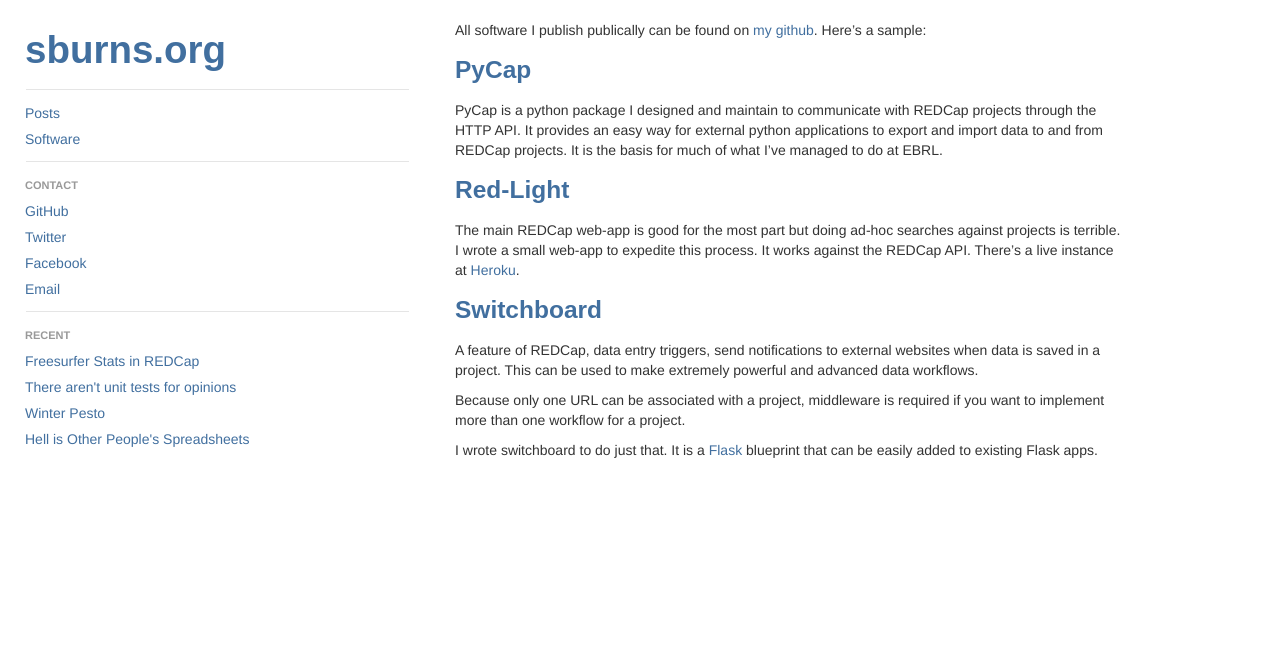
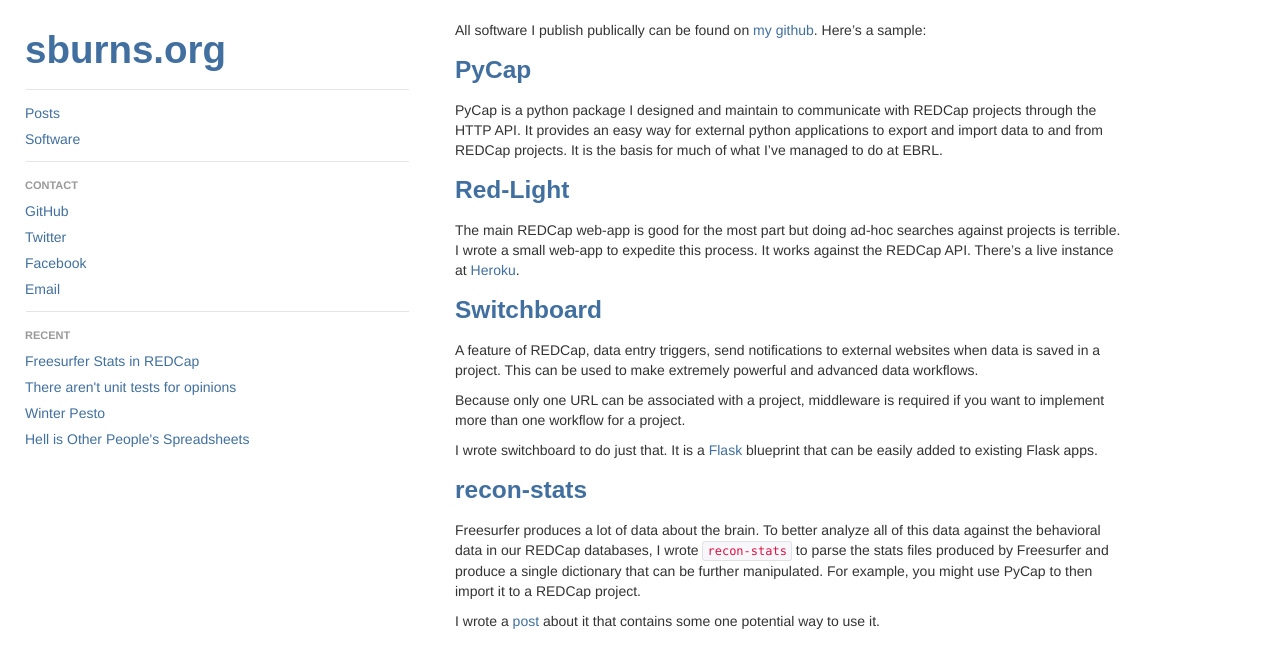
Before and after one commit to sburns/sburns.github.com, a Jekyll site: the page built from software.md, in a window 1280 px wide. Shown: the top 668 px of the page. Built offline with Jekyll 4.4.1, drawn with Linux system fonts in a browser that asks for light colours.

Commit message:
Add blurb about recon-stats on software

```diff
--- a/software.md
+++ b/software.md
@@ -19,3 +19,9 @@ A feature of REDCap, data entry triggers, send notifications to external website
 Because only one URL can be associated with a project, middleware is required if you want to implement more than one workflow for a project.
 
 I wrote switchboard to do just that. It is a [Flask](http://flask.pocoo.org) blueprint that can be easily added to existing Flask apps.
+
+### [recon-stats](https://github.com/sburns/recon-stats)
+
+Freesurfer produces a lot of data about the brain. To better analyze all of this data against the behavioral data in our REDCap databases, I wrote `recon-stats` to parse the stats files produced by Freesurfer and produce a single dictionary that can be further manipulated. For example, you might use PyCap to then import it to a REDCap project.
+
+I wrote a [post](/2013/07/10/freesurfer-stats-in-redcap.html) about it that contains some one potential way to use it.
```
